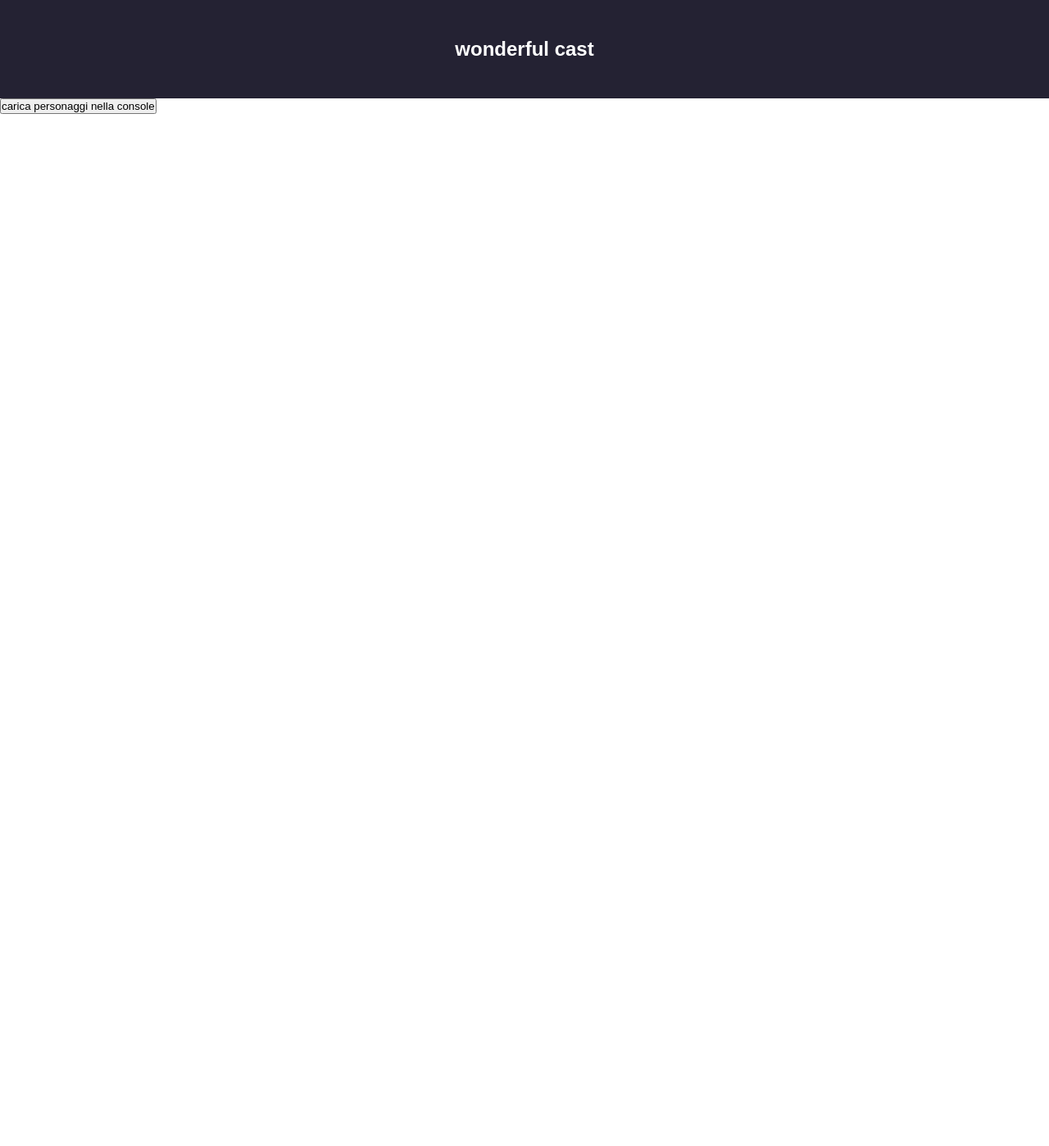
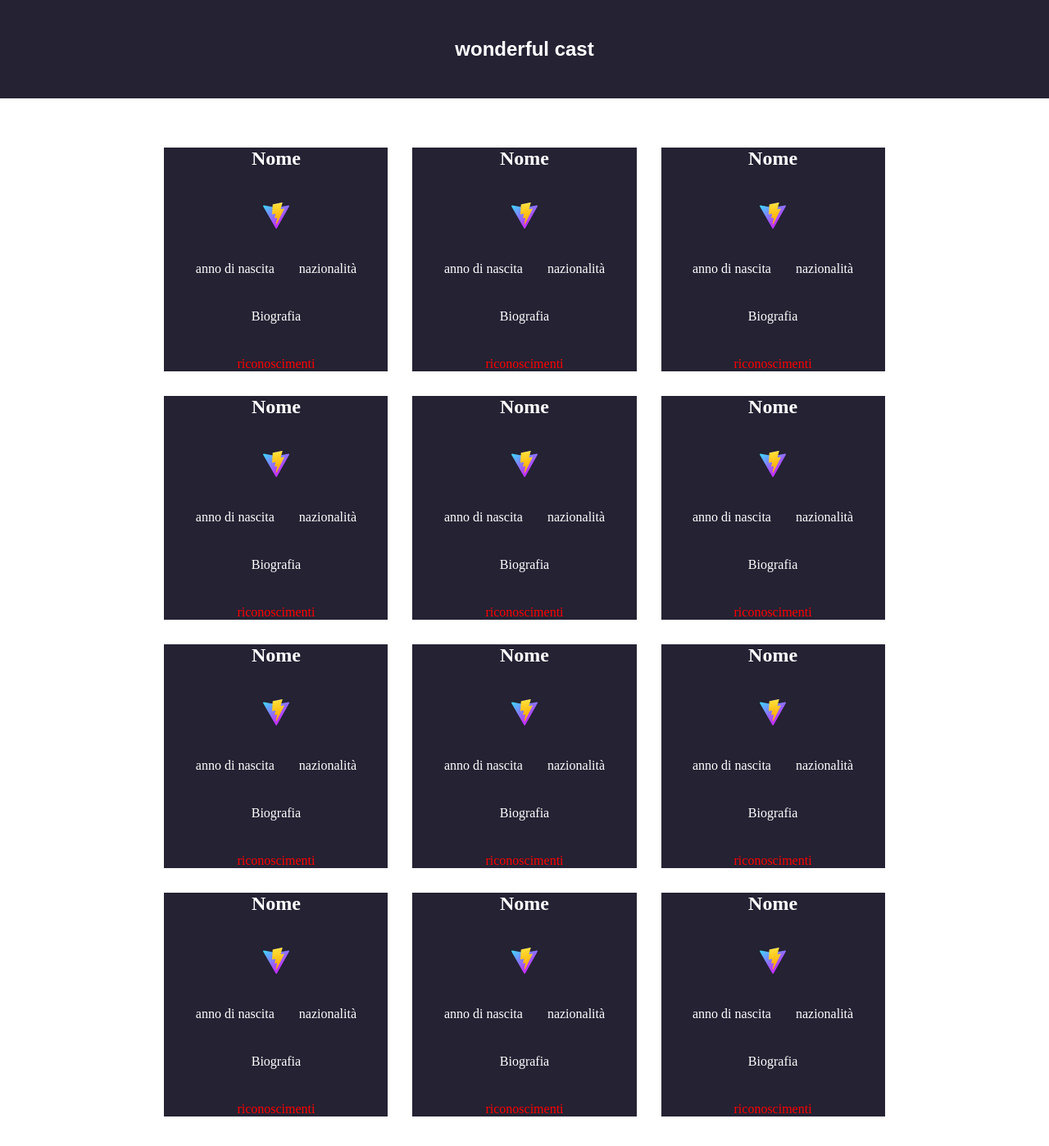
Before and after one commit to NotAlex575/react-api, a React (Vite) app: page / in a window 1280 px wide. Shown: the whole page at 82% size. Before the commit the page ends 800 px from the top, so only its background shows below. Built offline with nearby package versions, Linux system fonts and the light colour scheme.

Commit message:
eseguita  MILESTONE 2
 Prepariamo una card per ciascun attore/attrice, mostrandone le seguenti informazioni:
nome
anno nascita
nazionalità
biografia
immagine
riconoscimenti
immagine

```diff
--- a/src/assets/Header.jsx
+++ b/src/assets/Header.jsx
@@ -1,6 +1,6 @@
 const Header = () => {
     return(
-        <header>
+        <header className="bg-darkBlue">
             <h2>wonderful cast</h2>
         </header>
     )
--- a/src/assets/Main.jsx
+++ b/src/assets/Main.jsx
@@ -14,7 +14,131 @@ const Main = () => {
 
     return(
         <main>
-            <button className="" onClick={fetchPersonaggi}>carica personaggi nella console</button>
+            <div className="container">
+                <div className="row">
+                    <div className="col-4 bg-darkBlue">
+                        <h2 className="color-white margin-bootm-10px">Nome</h2>
+                        <img src="../public/vite.svg" className="margin-bootm-10px" alt="" />
+                        <div className="row color-white margin-bootm-10px">
+                            <p>anno di nascita</p>
+                            <p>nazionalità</p>
+                        </div>
+                        <p className="color-white margin-bootm-10px">Biografia</p>
+                        <p className="color-red">riconoscimenti</p>
+                    </div>
+                    <div className="col-4 bg-darkBlue">
+                        <h2 className="color-white margin-bootm-10px">Nome</h2>
+                        <img src="../public/vite.svg" className="margin-bootm-10px" alt="" />
+                        <div className="row color-white margin-bootm-10px">
+                            <p>anno di nascita</p>
+                            <p>nazionalità</p>
+                        </div>
+                        <p className="color-white margin-bootm-10px">Biografia</p>
+                        <p className="color-red">riconoscimenti</p>
+                    </div>
+                    <div className="col-4 bg-darkBlue">
+                        <h2 className="color-white margin-bootm-10px">Nome</h2>
+                        <img src="../public/vite.svg" className="margin-bootm-10px" alt="" />
+                        <div className="row color-white margin-bootm-10px">
+                            <p>anno di nascita</p>
+                            <p>nazionalità</p>
+                        </div>
+                        <p className="color-white margin-bootm-10px">Biografia</p>
+                        <p className="color-red">riconoscimenti</p>
+                    </div>
+                    <div className="col-4 bg-darkBlue">
+                        <h2 className="color-white margin-bootm-10px">Nome</h2>
+                        <img src="../public/vite.svg" className="margin-bootm-10px" alt="" />
+                        <div className="row color-white margin-bootm-10px">
+                            <p>anno di nascita</p>
+                            <p>nazionalità</p>
+                        </div>
+                        <p className="color-white margin-bootm-10px">Biografia</p>
+                        <p className="color-red">riconoscimenti</p>
+                    </div>
+                    <div className="col-4 bg-darkBlue">
+                        <h2 className="color-white margin-bootm-10px">Nome</h2>
+                        <img src="../public/vite.svg" className="margin-bootm-10px" alt="" />
+                        <div className="row color-white margin-bootm-10px">
+                            <p>anno di nascita</p>
+                            <p>nazionalità</p>
+                        </div>
+                        <p className="color-white margin-bootm-10px">Biografia</p>
+                        <p className="color-red">riconoscimenti</p>
+                    </div>
+                    <div className="col-4 bg-darkBlue">
+                        <h2 className="color-white margin-bootm-10px">Nome</h2>
+                        <img src="../public/vite.svg" className="margin-bootm-10px" alt="" />
+                        <div className="row color-white margin-bootm-10px">
+                            <p>anno di nascita</p>
+                            <p>nazionalità</p>
+                        </div>
+                        <p className="color-white margin-bootm-10px">Biografia</p>
+                        <p className="color-red">riconoscimenti</p>
+                    </div>
+                    <div className="col-4 bg-darkBlue">
+                        <h2 className="color-white margin-bootm-10px">Nome</h2>
+                        <img src="../public/vite.svg" className="margin-bootm-10px" alt="" />
+                        <div className="row color-white margin-bootm-10px">
+                            <p>anno di nascita</p>
+                            <p>nazionalità</p>
+                        </div>
+                        <p className="color-white margin-bootm-10px">Biografia</p>
+                        <p className="color-red">riconoscimenti</p>
+                    </div>
+                    <div className="col-4 bg-darkBlue">
+                        <h2 className="color-white margin-bootm-10px">Nome</h2>
+                        <img src="../public/vite.svg" className="margin-bootm-10px" alt="" />
+                        <div className="row color-white margin-bootm-10px">
+                            <p>anno di nascita</p>
+                            <p>nazionalità</p>
+                        </div>
+                        <p className="color-white margin-bootm-10px">Biografia</p>
+                        <p className="color-red">riconoscimenti</p>
+                    </div>
+                    <div className="col-4 bg-darkBlue">
+                        <h2 className="color-white margin-bootm-10px">Nome</h2>
+                        <img src="../public/vite.svg" className="margin-bootm-10px" alt="" />
+                        <div className="row color-white margin-bootm-10px">
+                            <p>anno di nascita</p>
+                            <p>nazionalità</p>
+                        </div>
+                        <p className="color-white margin-bootm-10px">Biografia</p>
+                        <p className="color-red">riconoscimenti</p>
+                    </div>
+                    <div className="col-4 bg-darkBlue">
+                        <h2 className="color-white margin-bootm-10px">Nome</h2>
+                        <img src="../public/vite.svg" className="margin-bootm-10px" alt="" />
+                        <div className="row color-white margin-bootm-10px">
+                            <p>anno di nascita</p>
+                            <p>nazionalità</p>
+                        </div>
+                        <p className="color-white margin-bootm-10px">Biografia</p>
+                        <p className="color-red">riconoscimenti</p>
+                    </div>
+                    <div className="col-4 bg-darkBlue">
+                        <h2 className="color-white margin-bootm-10px">Nome</h2>
+                        <img src="../public/vite.svg" className="margin-bootm-10px" alt="" />
+                        <div className="row color-white margin-bootm-10px">
+                            <p>anno di nascita</p>
+                            <p>nazionalità</p>
+                        </div>
+                        <p className="color-white margin-bootm-10px">Biografia</p>
+                        <p className="color-red">riconoscimenti</p>
+                    </div>
+                    <div className="col-4 bg-darkBlue">
+                        <h2 className="color-white margin-bootm-10px">Nome</h2>
+                        <img src="../public/vite.svg" className="margin-bootm-10px" alt="" />
+                        <div className="row color-white margin-bootm-10px">
+                            <p>anno di nascita</p>
+                            <p>nazionalità</p>
+                        </div>
+                        <p className="color-white margin-bootm-10px">Biografia</p>
+                        <p className="color-red">riconoscimenti</p>
+                    </div>
+                </div>
+            </div>
+            <br /><br />
         </main>
     )
 }
--- a/src/index.css
+++ b/src/index.css
@@ -4,12 +4,54 @@
   box-sizing: border-box;
 }
 
+.bg-darkBlue{
+  background-color: rgb(36, 34, 51);
+}
+
+.color-white{
+  color: white;
+}
+
+.color-red{
+  color: red;
+}
+
+
 header{
   height: 120px;
-  background-color: rgb(36, 34, 51);
   color: white;
   font-family: sans-serif;
   display: flex;
   justify-content: center;
   align-items: center;
 }
+
+main{
+  height: auto;
+}
+
+.container{
+  width: 80%;
+  height: 100%;
+  margin: auto;
+  margin-top: 60px;
+}
+
+.row{
+    display: flex;
+    justify-content: center;
+    flex-wrap: wrap;
+    gap: 30px;
+}
+
+.col-4{
+  width: calc(80%/3);
+  display: flex;
+  flex-direction: column;
+  align-items: center;
+  justify-content: center;
+}
+
+.margin-bootm-10px{
+  margin-bottom: 40px;
+}
```
